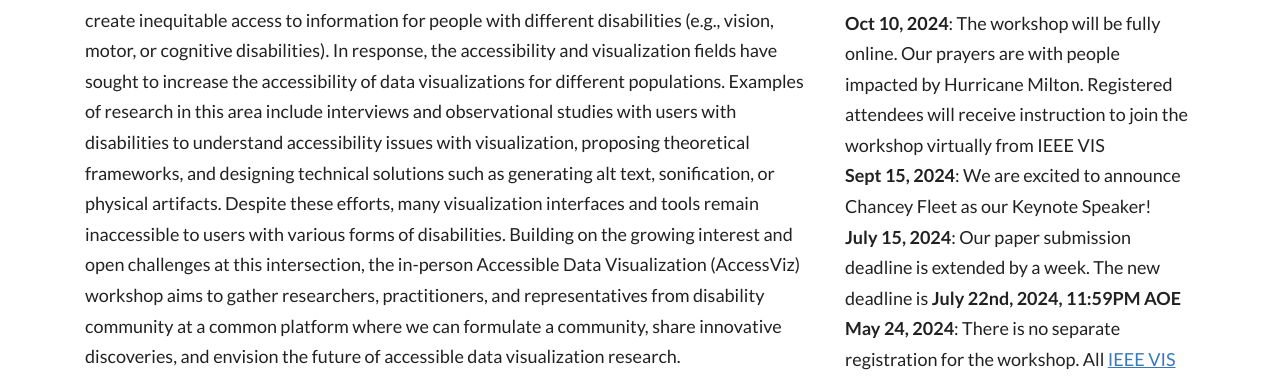
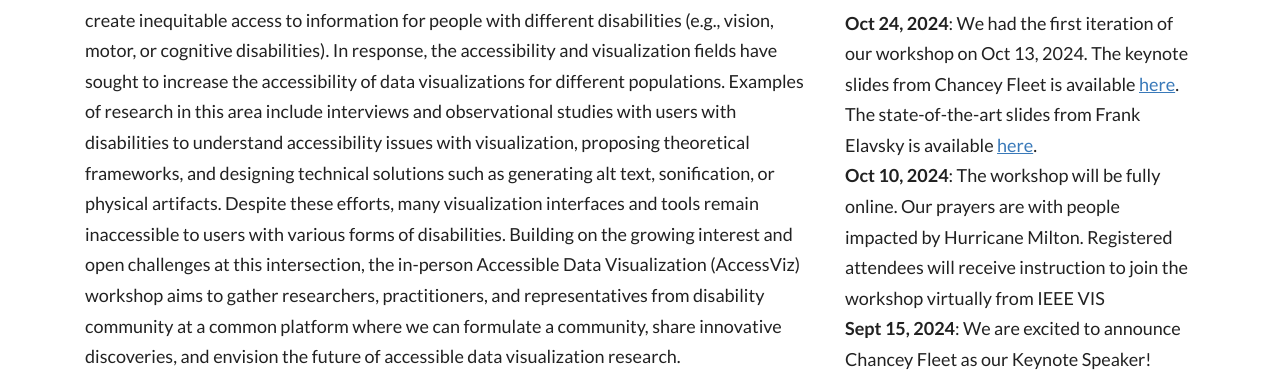
Before and after one commit to accessviz/accessviz.github.io, a plain HTML site: page index.html in a window 1280 px wide. Shown: the part 257-638 px from the top of the page. Drawn offline with nearby package versions, Linux system fonts and the light colour scheme.

Commit message:
added slides

```diff
--- a/index.html
+++ b/index.html
@@ -205,6 +205,9 @@
 				<div>
 					<h2>Announcement</h2>
 					<ul style="list-style-type:none;text-align: left; padding-left: 0; font-size: 18px;">
+						<li><b>Oct 24, 2024</b>: We had the first iteration of our workshop on Oct 13, 2024.
+							The keynote slides from Chancey Fleet is available <a href="https://drive.google.com/file/d/1CErebebx2whdxCKMQyXY_fpdgo_Yh4UM/view?usp=share_link">here</a>.
+							The state-of-the-art slides from Frank Elavsky is available <a href="https://drive.google.com/file/d/1PBFUx8HKlXFbOaxyRKQ6y7eeOIsMfUE-/view?usp=share_link">here</a>.
 						<li><b>Oct 10, 2024</b>: The workshop will be fully online. Our prayers are with people impacted by Hurricane Milton.
 						 Registered attendees will receive instruction to join the workshop virtually from IEEE VIS</li>
 						<li><b>Sept 15, 2024</b>: We are excited to announce Chancey Fleet as our Keynote Speaker!</li>
```
